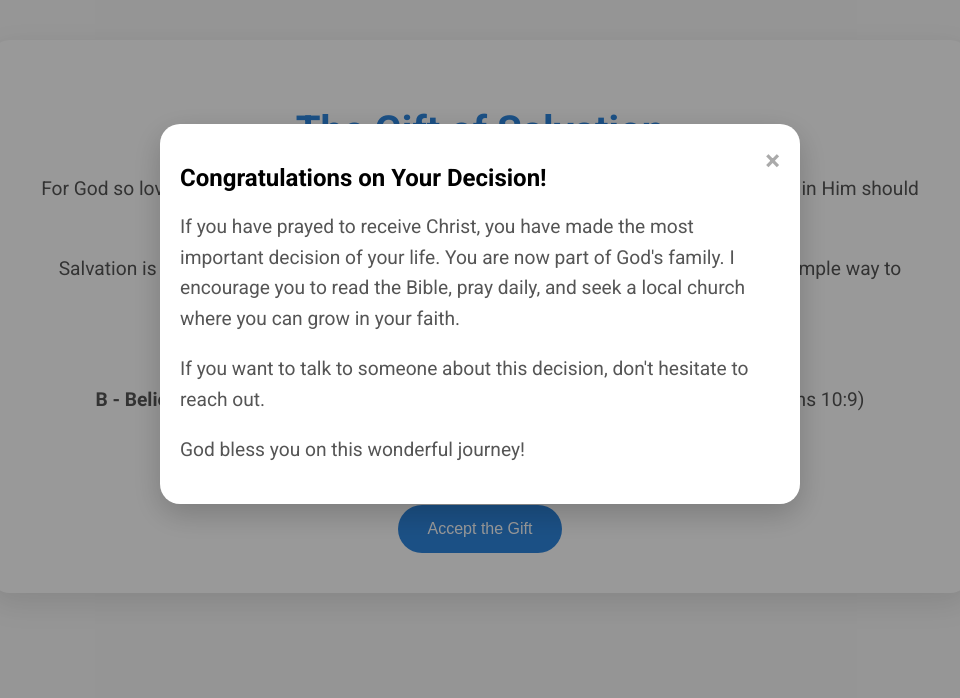
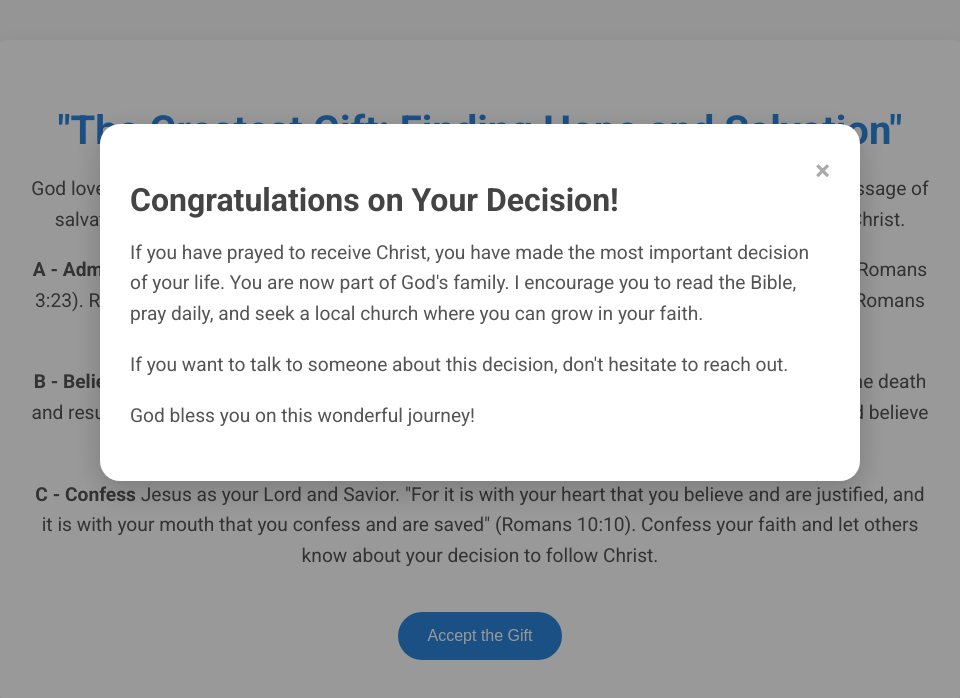
Before and after one commit to jmaromias/gospel, a plain HTML site: page index.html in a window 1280 px wide. Both pictures are taken after a click on the button "Accept the Gift". Shown: the whole page, without its empty margins (160-1120 px from the left). Drawn offline with Linux system fonts and the light colour scheme.

Commit message:
Update index.html

```diff
--- a/index.html
+++ b/index.html
@@ -3,7 +3,7 @@
 <head>
     <meta charset="UTF-8">
     <meta name="viewport" content="width=device-width, initial-scale=1.0">
-    <title>Salvation Message</title>
+    <title>Winning Souls Online</title>
     <link href="https://fonts.googleapis.com/css2?family=Roboto:wght@400;700&display=swap" rel="stylesheet">
     <style>
         body {
@@ -31,10 +31,16 @@
             font-size: 2.5em;
             margin-bottom: 20px;
         }
+        h2 {
+            color: #444;
+            font-size: 2em;
+            margin-bottom: 15px;
+        }
         p {
             font-size: 1.2em;
             color: #555;
             line-height: 1.6;
+            margin-bottom: 20px;
         }
         .button {
             background-color: #2e86de;
@@ -65,10 +71,10 @@
         .modal-content {
             background-color: #ffffff;
             margin: 5% auto;
-            padding: 20px;
+            padding: 30px;
             border-radius: 20px;
             width: 90%;
-            max-width: 600px;
+            max-width: 700px;
             box-shadow: 0 10px 30px rgba(0,0,0,0.2);
             text-align: left;
         }
@@ -95,12 +101,11 @@
 </head>
 <body>
     <div class="container">
-        <h1>The Gift of Salvation</h1>
-        <p>For God so loved the world, that He gave His only begotten Son, that whosoever believeth in Him should not perish, but have everlasting life. - John 3:16</p>
-        <p>Salvation is a free gift from God, available to all who believe in Jesus Christ. Here is a simple way to understand how to accept this gift:</p>
-        <p><strong>A - Admit</strong> that you are a sinner. (Romans 3:23, Romans 6:23)</p>
-        <p><strong>B - Believe</strong> that Jesus Christ died for your sins and rose again. (Romans 5:8, Romans 10:9)</p>
-        <p><strong>C - Confess</strong> Jesus as your Lord and Savior. (Romans 10:10, 1 John 1:9)</p>
+        <h1>"The Greatest Gift: Finding Hope and Salvation"</h1>
+        <p>God loves every single soul and desires that no one should perish. Our mission is to share the message of salvation with those who have not yet heard or accepted this gift of eternal life through Jesus Christ.</p>
+        <p><strong>A - Admit</strong> you are a sinner. The Bible says, "For all have sinned and fall short of the glory of God" (Romans 3:23). Recognize that no one is perfect and that our sins carry a penalty, which is spiritual death (Romans 6:23).</p>
+        <p><strong>B - Believe</strong> in Jesus Christ. The Bible assures us that God demonstrates His love for us through the death and resurrection of Jesus Christ (Romans 5:8). "If you declare with your mouth, 'Jesus is Lord,' and believe in your heart that God raised him from the dead, you will be saved" (Romans 10:9).</p>
+        <p><strong>C - Confess</strong> Jesus as your Lord and Savior. "For it is with your heart that you believe and are justified, and it is with your mouth that you confess and are saved" (Romans 10:10). Confess your faith and let others know about your decision to follow Christ.</p>
         <button class="button" onclick="openModal()">Accept the Gift</button>
     </div>
     <div id="myModal" class="modal">
```
